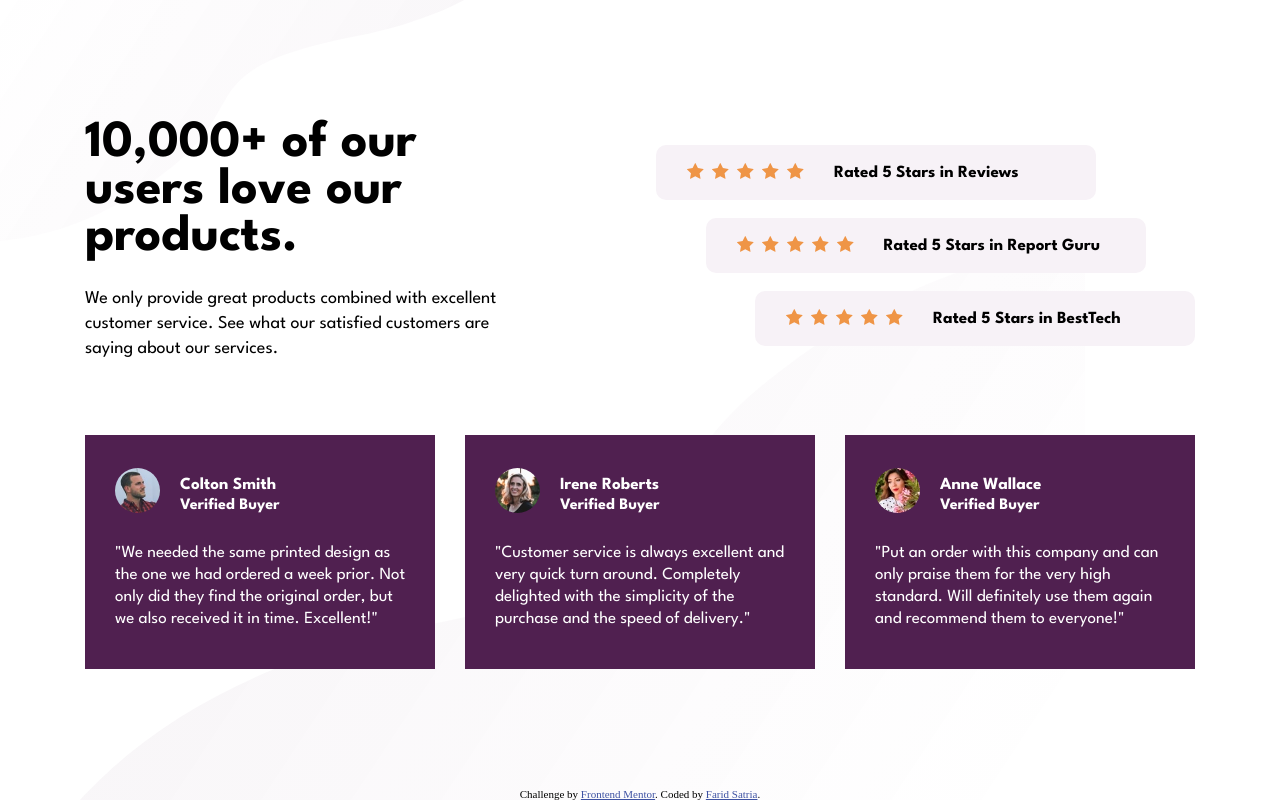
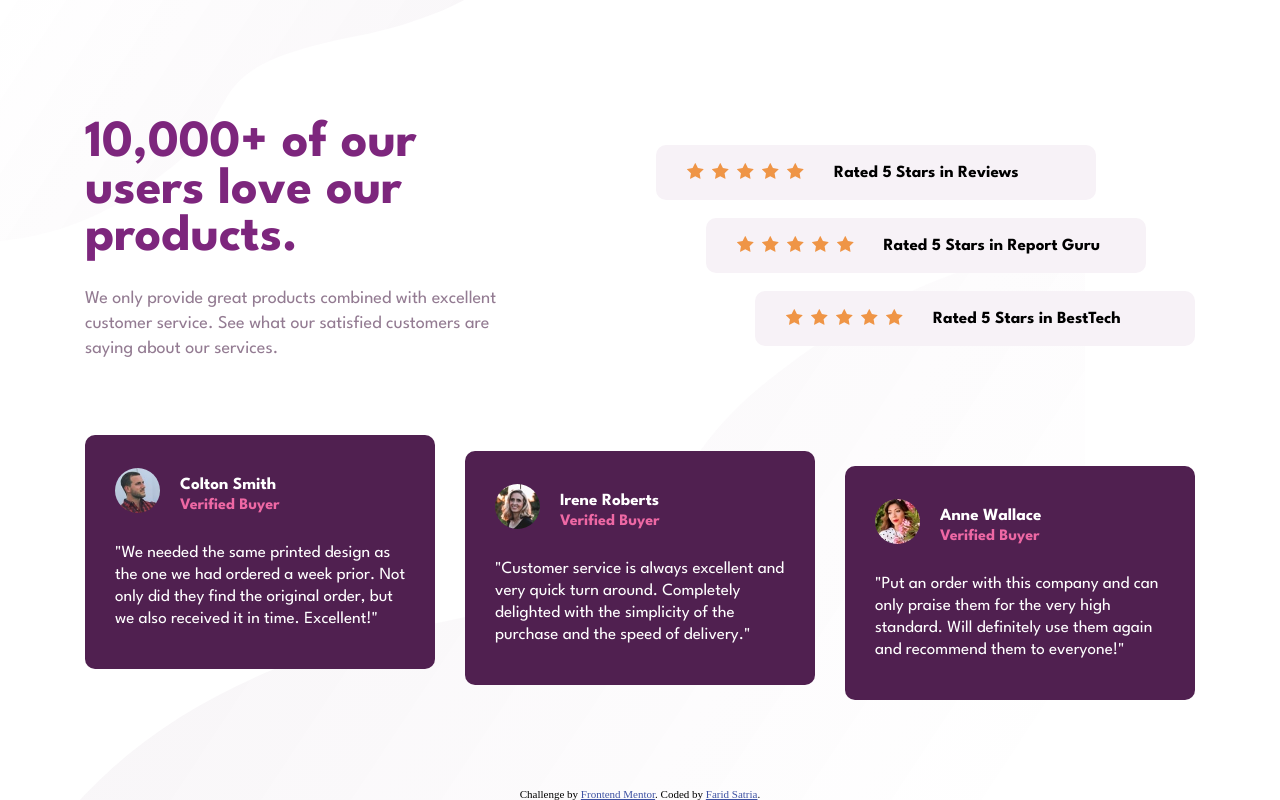
Before and after one commit to farids13/social-proof-section-practice, a plain HTML site: page index.html in a window 1280 px wide. Drawn offline with Linux system fonts and the light colour scheme.

Commit message:
Fixing Bug

```diff
--- a/index.html
+++ b/index.html
@@ -55,11 +55,13 @@
       }
       .title h1{
         margin: 20px 0 25px 0;
+        color: hsl(300, 53%, 32%);
       }
       .title p{
         font-size: 18px;
         line-height: 25px;
         font-weight: 400;
+        color: hsl(303, 10%, 53%);
       }
       .rating{
         width: 49%;
@@ -129,22 +131,24 @@
       }
       #com{
         background-color: hsl(300, 43%, 22%);
+        border-radius: 10px;
       }
       #com h3{
         font-size: 17px;
       }
       #com span{
         font-weight: 600;
+        color: hsl(333, 80%, 67%);
       }
       .com{
         height: 100px;
         margin: 0;
       }
       .com-2{
-        bottom: 0%;
+        margin: auto 0
       }
       .com-3{
-        bottom: 0%;
+        margin-top: auto;
       }
       @media screen and (max-width: 1110px) {
         body{
@@ -178,6 +182,7 @@
         .title h1{
           padding: 20px;
           margin: 0;
+          color: ;
         }
         .title p{
           margin: 5px;
@@ -264,7 +269,7 @@
       }
     </style>
   </head>
-    <div class="bg-desktop">
+     <div class="bg-desktop">
       <img src="./images/bg-pattern-top-desktop.svg" alt="">
       <img src="./images/bg-pattern-bottom-desktop.svg" alt="">
     </div>
```
